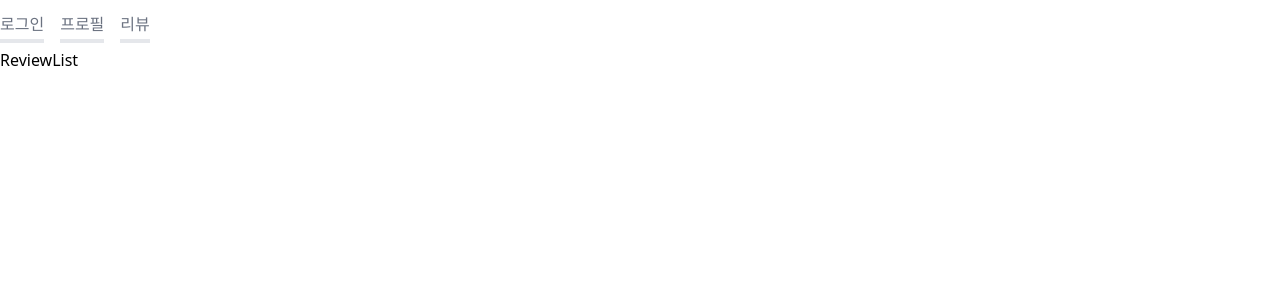
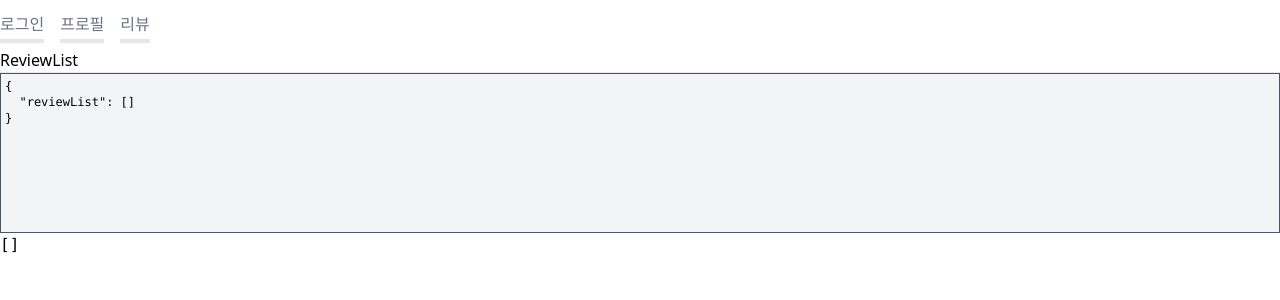
Before and after one commit to namuns/myproj-react, a React (Create React App) app: page /reviews in a window 1280 px wide. Shown: the top 300 px of the page. Built offline with nearby package versions, Linux system fonts and the light colour scheme; no server answers.

Commit message:
DebugStates 컴포넌트를 활용한 상탯값 확인

```diff
--- /dev/null
+++ b/src/components/DebugStates.jsx
@@ -0,0 +1,8 @@
+function DebugStates(props) {
+  return (
+    <div className="text-xs bg-gray-100 p-1 border border-gray-600 overflow-x-scroll h-40">
+      <pre>{JSON.stringify(props, null, 2)}</pre>
+    </div>
+  );
+}
+export default DebugStates;
--- a/src/pages/reviews/ReviewList.jsx
+++ b/src/pages/reviews/ReviewList.jsx
@@ -1,7 +1,9 @@
 import Axios from 'axios';
-import { useEffect } from 'react';
+import DebugStates from 'components/DebugStates';
+import { useState, useEffect } from 'react';
 
-function ReviewList() {
+function PageReviewList() {
+  const [reviewList, setReviewList] = useState([]);
   useEffect(() => {
     refetch();
   }, []);
@@ -10,10 +12,11 @@ function ReviewList() {
     const url = 'http://127.0.0.1:8000/shop/api/reviews/';
     // Promise 객체
     Axios.get(url)
-      .then((response) => {
+      .then(({ data }) => {
         console.group('정상응답');
-        console.log(response);
+        console.log(data);
         console.groupEnd();
+        setReviewList(data);
       })
       .catch((error) => {
         console.group('에러응답');
@@ -24,7 +27,10 @@ function ReviewList() {
   return (
     <div>
       <h2>ReviewList</h2>
+      <hr />
+      <DebugStates reviewList={reviewList} />
+      <pre>{JSON.stringify(reviewList, null, 2)}</pre>
     </div>
   );
 }
-export default ReviewList;
+export default PageReviewList;
```
